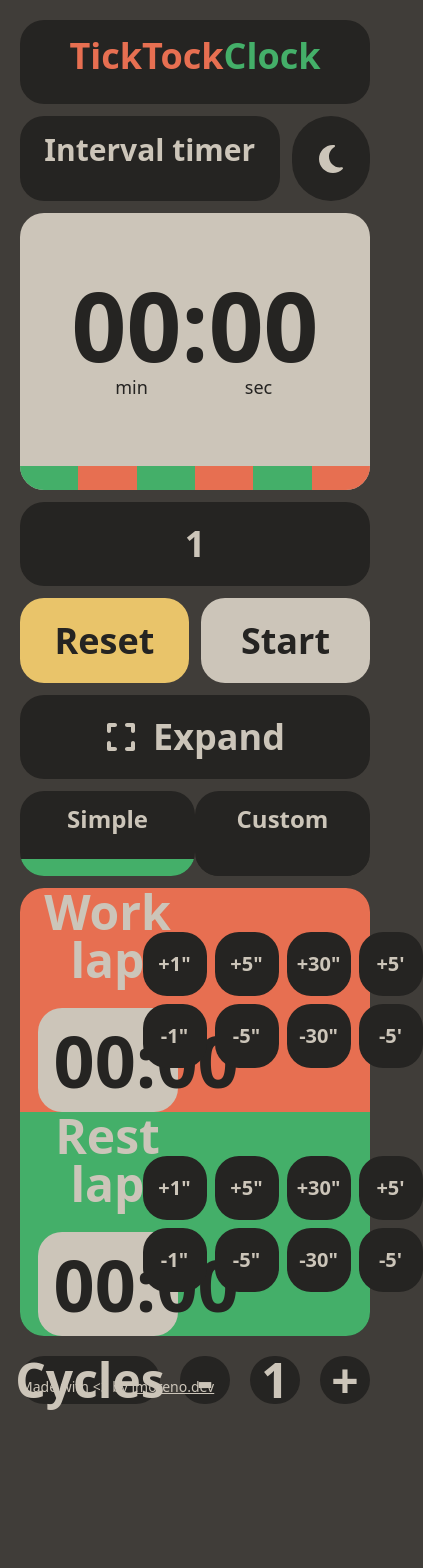
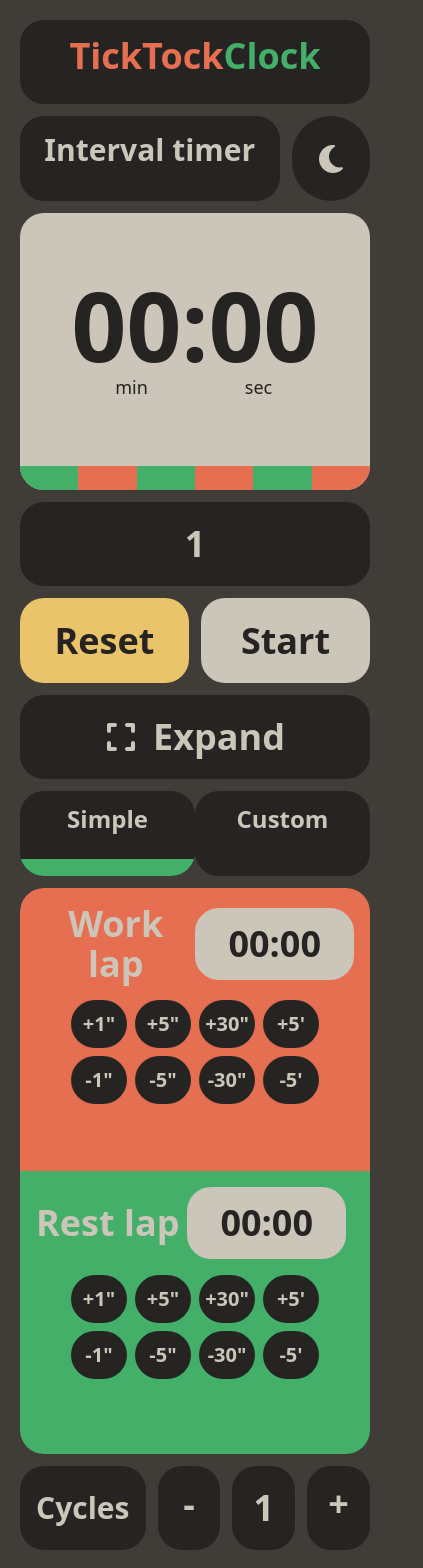
Before and after one commit to jesu-m0/TickTockClock, a React (Vite) app in the folder TickTockClock/: page / in a window 390 px wide. Shown: the top 1568 px of the page, 423 px wide, since content can reach past the window. Before the commit the page ends 1417 px from the top, so only its background shows below. Built offline with nearby package versions, Linux system fonts and the light colour scheme.

Commit message:
responsive first aproach done

```diff
--- a/TickTockClock/src/components/CustomInfo/CustomInfo.tsx
+++ b/TickTockClock/src/components/CustomInfo/CustomInfo.tsx
@@ -3,7 +3,7 @@ import './CustomInfo.css';
 
 const CustomInfo: React.FC = () => {
   return (
-    <div className="order-9 lg:order-6 lg:col-span-8 col-span-12 row-span-4 rounded-3xl bg-eerieBlack p-4">
+    <div className="order-9 lg:order-6 lg:col-span-8 col-span-12 lg:row-span-5 row-span-7 rounded-3xl bg-eerieBlack p-4">
       <p className='text-timberwolf text-center text-5xl font-black'>Work in progress</p>
     </div>
   );
--- a/TickTockClock/src/components/SimpleInfo/SimpleInfo.css
+++ b/TickTockClock/src/components/SimpleInfo/SimpleInfo.css
@@ -1,4 +1,24 @@
 .time-button {
-  @apply w-16 h-16 text-xl dark:bg-eerieBlack bg-blackOlive dark:text-timberwolf text-floralWhite rounded-3xl px-4 py-2 font-bold cursor-pointer
+  @apply lg:w-16 lg:h-16 w-12 h-12 text-xl dark:bg-eerieBlack bg-blackOlive dark:text-timberwolf text-floralWhite rounded-3xl lg:px-4 px-7 lg:py-2 py-1 font-bold cursor-pointer
   hover:scale-105 transition-transform duration-200 flex justify-center items-center;
   }
+
+.time-controls-layout {
+  @apply flex lg:flex-col flex-row items-center lg:w-1/2 w-full px-4 lg:px-0 lg:py-0 pt-4 pb-4 lg:pb-0;
+}
+
+.timer-phase-title {
+  @apply dark:text-timberwolf text-floralWhite text-center lg:text-5xl text-4xl font-black lg:mb-4;
+}
+
+.lap-timer-display-container {
+  @apply p-4 dark:bg-timberwolf bg-floralWhite rounded-3xl mx-auto lg:mt-2 mt-0 lg:w-4/5 w-1/2;
+}
+
+.lap-timer-digits {
+  @apply lg:text-7xl text-4xl font-black dark:text-eerieBlack text-blackOlive w-full text-center;
+}
+
+.timer-lap-buttons-layout {
+  @apply flex flex-col lg:w-1/2 w-full items-center gap-2 pb-4 lg:pb-0;
+}
--- a/TickTockClock/src/components/SimpleInfo/SimpleInfo.tsx
+++ b/TickTockClock/src/components/SimpleInfo/SimpleInfo.tsx
@@ -164,25 +164,28 @@ const SimpleInfo: React.FC = () => {
       };
 
       return (
-            <div className='order-9 lg:order-6 lg:col-span-8 col-span-12 row-span-5 flex flex-col gap-5'>
+            <div className='order-9 lg:order-6 lg:col-span-8 col-span-12 lg:row-span-5 row-span-7 flex flex-col lg:gap-5 gap-3'>
+
                   {/* First section - Work and Rest */}
                   <div className='flex-grow rounded-3xl content-center dark:bg-eerieBlack bg-floralWhite flex flex-col'>
                         <div className='h-full'>
+
                               {/* Work Section */}
-                              <div className='h-1/2 rounded-t-3xl bg-burntSienna items-center flex'>
+                              <div className='h-1/2 items-center flex lg:flex-row flex-col bg-burntSienna rounded-t-3xl'>
+
                                     {/* Work Timer Display */}
-                                    <div className='flex flex-col items-center w-1/2'>
-                                          <p className="dark:text-timberwolf text-floralWhite text-center text-5xl font-black mb-4">Work lap</p>
-                                          <div className={`p-4 dark:bg-timberwolf bg-floralWhite rounded-3xl mx-auto mt-2 w-4/5
+                                    <div className='time-controls-layout'>
+                                          <p className="timer-phase-title">Work lap</p>
+                                          <div className={`lap-timer-display-container
                                                 ${simpleTimerInfo.currentAnimation === AnimationType.EMPTY_LAPS_DURATION && simpleTimerInfo.workLapDuration === 0 ? 'button-error-animation' : ''}`}>
-                                                <p className='text-7xl font-black dark:text-eerieBlack text-blackOlive w-full text-center'>
+                                                <p className='lap-timer-digits'>
                                                       {formatTime(simpleTimerInfo.workLapDuration)}
                                                 </p>
                                           </div>
                                     </div>
 
                                     {/* Work Controls */}
-                                    <div className='flex flex-col w-1/2 items-center gap-2'>
+                                    <div className='timer-lap-buttons-layout'>
                                           <div className="flex gap-2 justify-center">
                                                 {workUpButtons.map(button => (
                                                       <a
@@ -213,21 +216,22 @@ const SimpleInfo: React.FC = () => {
                                     </div>
                               </div>
 
+
                               {/* Rest Section */}
-                              <div className='h-1/2 rounded-b-3xl bg-jade items-center flex'>
+                              <div className='h-1/2 items-center flex lg:flex-row flex-col rounded-b-3xl bg-jade'>
                                     {/* Rest Timer Display */}
-                                    <div className='flex flex-col items-center w-1/2'>
-                                          <p className="dark:text-timberwolf text-floralWhite text-center text-5xl font-black mb-4">Rest lap</p>
-                                          <div className={`p-4 dark:bg-timberwolf bg-floralWhite rounded-3xl mx-auto mt-2 w-4/5
+                                    <div className='time-controls-layout'>
+                                          <p className="timer-phase-title">Rest lap</p>
+                                          <div className={`lap-timer-display-container
                                                 ${simpleTimerInfo.currentAnimation === AnimationType.EMPTY_LAPS_DURATION && simpleTimerInfo.restLapDuration === 0 ? 'button-error-animation' : ''}`}>
-                                                <p className='text-7xl font-black dark:text-eerieBlack text-blackOlive w-full text-center'>
+                                                <p className='lap-timer-digits'>
                                                       {formatTime(simpleTimerInfo.restLapDuration)}
                                                 </p>
                                           </div>
                                     </div>
 
                                     {/* Rest Controls */}
-                                    <div className='flex flex-col w-1/2 items-center gap-2'>
+                                    <div className='timer-lap-buttons-layout'>
                                           <div className="flex gap-2 justify-center">
                                                 {restUpButtons.map(button => (
                                                       <a
@@ -260,10 +264,10 @@ const SimpleInfo: React.FC = () => {
                         </div>
                   </div>
 
-                  {/* Second section - New functionality (100px = 1 row) */}
-                  <div className='h-[100px] rounded-3xl flex items-center gap-5'>
+                  {/* Second section - New functionality (11/10vh = 1 row) */}
+                  <div className='lg:h-[11vh] h-[10vh] rounded-3xl flex items-center lg:gap-5 gap-3'>
                         <div className='dark:bg-eerieBlack bg-floralWhite rounded-3xl h-full w-2/5 flex items-center justify-center'>
-                              <p className="dark:text-timberwolf text-blackOlive text-5xl font-black">Cycles</p>
+                              <p className="dark:text-timberwolf text-blackOlive lg:text-5xl text-3xl font-black">Cycles</p>
                         </div>
                         <div
                               className={`dark:bg-eerieBlack bg-floralWhite rounded-3xl h-full w-1/5 flex items-center justify-center
@@ -271,10 +275,10 @@ const SimpleInfo: React.FC = () => {
                                     ${minusClicked ? 'scale-animation' : ''}`}
                               onClick={handleCyclesDown}
                         >
-                              <p className="dark:text-timberwolf text-blackOlive text-5xl font-black">-</p>
+                              <p className="dark:text-timberwolf text-blackOlive lg:text-5xl text-4xl font-black pb-2">-</p>
                         </div>
                         <div className='dark:bg-eerieBlack bg-floralWhite rounded-3xl h-full w-1/5 flex items-center justify-center'>
-                              <p className="dark:text-timberwolf text-blackOlive text-5xl font-black">{simpleTimerInfo.cycles}</p>
+                              <p className="dark:text-timberwolf text-blackOlive lg:text-5xl text-4xl font-black">{simpleTimerInfo.cycles}</p>
                         </div>
                         <div
                               className={`dark:bg-eerieBlack bg-floralWhite rounded-3xl h-full w-1/5 flex items-center justify-center
@@ -282,7 +286,7 @@ const SimpleInfo: React.FC = () => {
                                     ${plusClicked ? 'scale-animation' : ''}`}
                               onClick={handleCyclesUp}
                         >
-                              <p className="dark:text-timberwolf text-blackOlive text-5xl font-black">+</p>
+                              <p className="dark:text-timberwolf text-blackOlive lg:text-5xl text-4xl font-black pb-2">+</p>
                         </div>
                   </div>
             </div>
```
